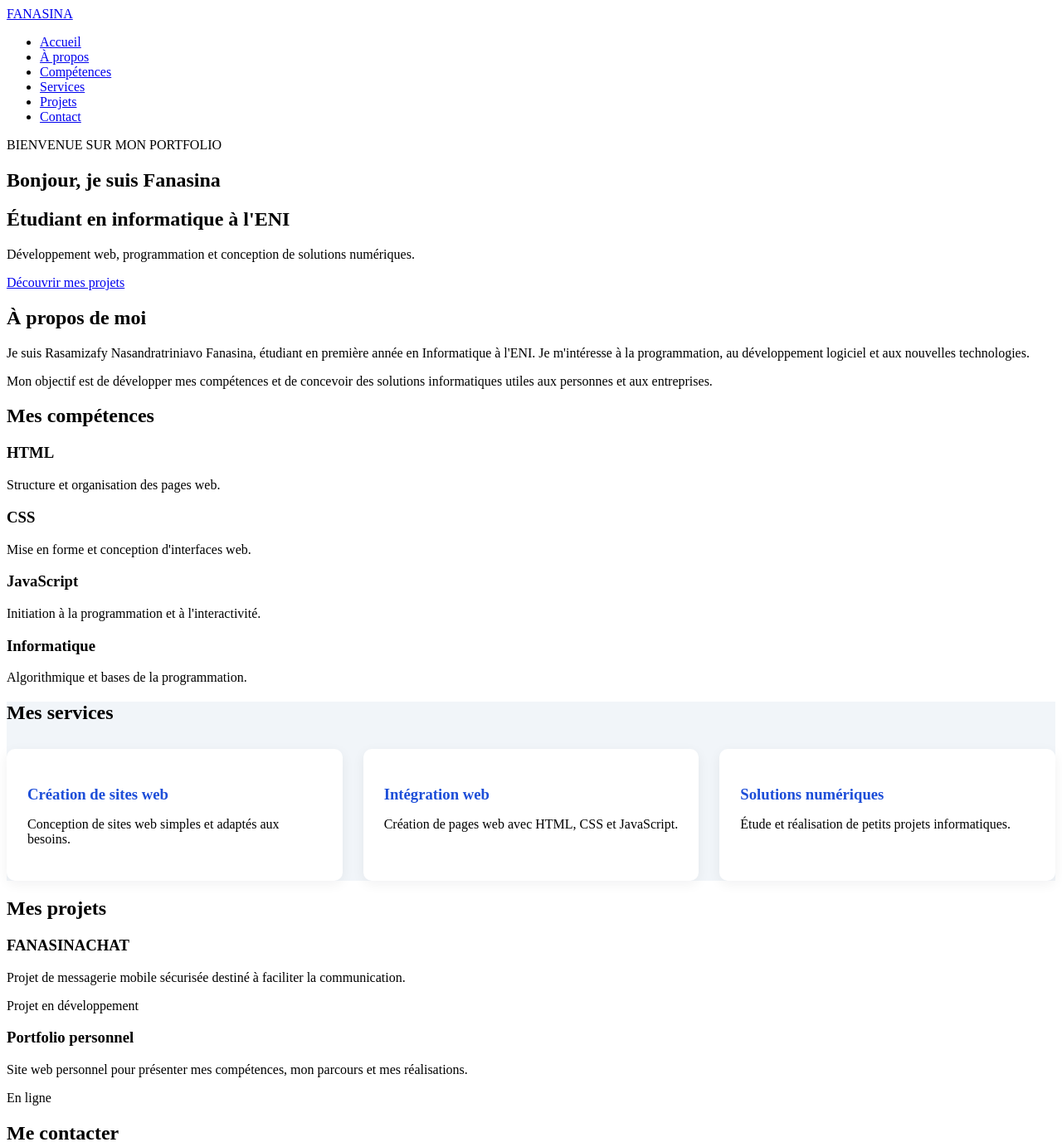
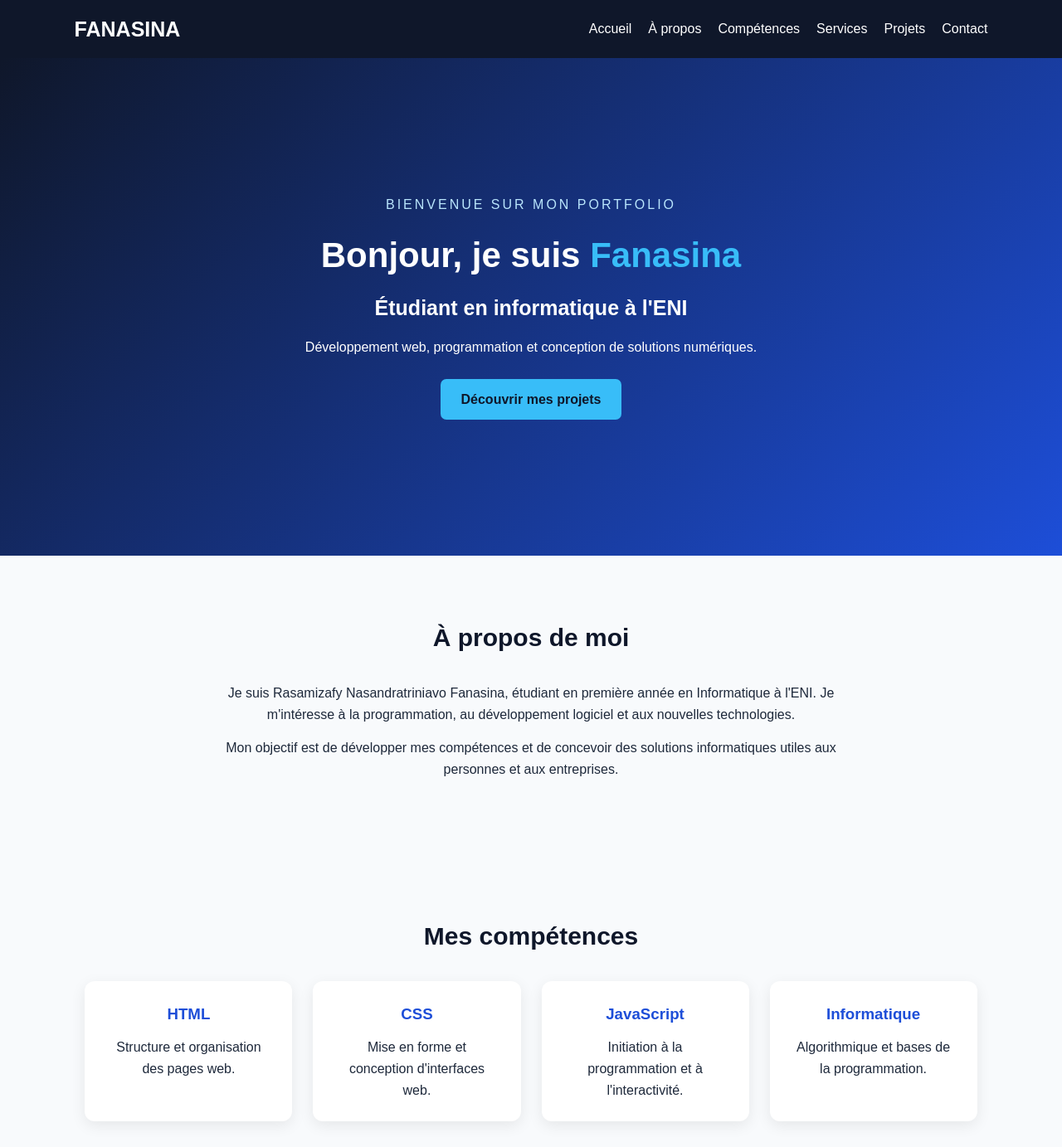
Before and after one commit to salvadorfanasinalucky-ux/portfolio-eni, a plain HTML site: page index.html in a window 1280 px wide. Shown: the top 1383 px of the page at 83% size. Drawn offline with Linux system fonts and the light colour scheme.

Commit message:
Refactor CSS styles and remove old services section

```diff
--- a/style.css
+++ b/style.css
@@ -1,27 +1,208 @@
-/* Services */
+
+* {
+    margin: 0;
+    padding: 0;
+    box-sizing: border-box;
+    scroll-behavior: smooth;
+}
+
+body {
+    font-family: Arial, sans-serif;
+    line-height: 1.6;
+    color: #1e293b;
+    background: #f8fafc;
+}
+
+header {
+    background: #0f172a;
+    padding: 15px 7%;
+}
+
+.navbar {
+    display: flex;
+    justify-content: space-between;
+    align-items: center;
+    flex-wrap: wrap;
+    gap: 15px;
+}
+
+.logo {
+    color: white;
+    font-size: 25px;
+    font-weight: bold;
+    text-decoration: none;
+}
+
+.nav-links {
+    display: flex;
+    flex-wrap: wrap;
+    gap: 20px;
+    list-style: none;
+}
+
+.nav-links a {
+    color: white;
+    text-decoration: none;
+    transition: color 0.3s;
+}
+
+.nav-links a:hover {
+    color: #38bdf8;
+}
+
+section {
+    padding: 75px 8%;
+    text-align: center;
+}
+
+section h2 {
+    font-size: 30px;
+    margin-bottom: 30px;
+    color: #0f172a;
+}
+
+.hero {
+    min-height: 75vh;
+    display: flex;
+    justify-content: center;
+    align-items: center;
+    background: linear-gradient(135deg, #0f172a, #1d4ed8);
+    color: white;
+}
+
+.hero-content {
+    max-width: 750px;
+}
+
+.welcome {
+    letter-spacing: 3px;
+    margin-bottom: 15px;
+    color: #bae6fd;
+}
+
+.hero h1 {
+    font-size: 42px;
+    margin-bottom: 10px;
+}
+
+.hero h1 span {
+    color: #38bdf8;
+}
+
+.hero h2 {
+    color: white;
+    font-size: 25px;
+    margin-bottom: 15px;
+}
+
+.btn {
+    display: inline-block;
+    margin-top: 25px;
+    padding: 12px 25px;
+    background: #38bdf8;
+    color: #0f172a;
+    text-decoration: none;
+    font-weight: bold;
+    border-radius: 7px;
+}
+
+.btn:hover {
+    background: white;
+}
+
+.about-content {
+    max-width: 800px;
+    margin: auto;
+}
+
+.about-content p {
+    margin-bottom: 15px;
+}
+
+.card-container,
+.services-container {
+    display: grid;
+    grid-template-columns: repeat(auto-fit, minmax(220px, 1fr));
+    gap: 25px;
+    margin-top: 30px;
+}
+
+.card,
+.service-card,
+.project-card {
+    background: white;
+    padding: 25px;
+    border-radius: 12px;
+    box-shadow: 0 5px 18px rgba(0, 0, 0, 0.08);
+    transition: transform 0.3s;
+}
+
+.card:hover,
+.service-card:hover,
+.project-card:hover {
+    transform: translateY(-5px);
+}
+
+.card h3,
+.service-card h3,
+.project-card h3 {
+    color: #1d4ed8;
+    margin-bottom: 12px;
+}
 
 #services {
     background: #f1f5f9;
 }
 
-.services-container {
-    display: grid;
-    grid-template-columns: repeat(
-        auto-fit,
-        minmax(220px, 1fr)
-    );
-    gap: 25px;
-    margin-top: 30px;
+.project-status {
+    display: inline-block;
+    margin-top: 15px;
+    padding: 5px 10px;
+    background: #dbeafe;
+    color: #1d4ed8;
+    border-radius: 20px;
+    font-size: 13px;
 }
 
-.service-card {
-    padding: 25px;
-    background: white;
-    border-radius: 10px;
-    box-shadow: 0 4px 15px rgba(15, 23, 42, 0.06);
+.contact-info {
+    margin-top: 25px;
 }
 
-.service-card h3 {
+.contact-info p {
+    margin: 15px 0;
+}
+
+.contact-info a {
     color: #1d4ed8;
-    margin-bottom: 15px;
+    text-decoration: none;
 }
+
+.contact-info a:hover {
+    text-decoration: underline;
+}
+
+footer {
+    background: #0f172a;
+    color: white;
+    text-align: center;
+    padding: 25px;
+}
+
+@media (max-width: 700px) {
+    .navbar {
+        flex-direction: column;
+    }
+
+    .nav-links {
+        justify-content: center;
+        gap: 12px;
+    }
+
+    .hero h1 {
+        font-size: 32px;
+    }
+
+    section {
+        padding: 55px 6%;
+    }
+}
```
